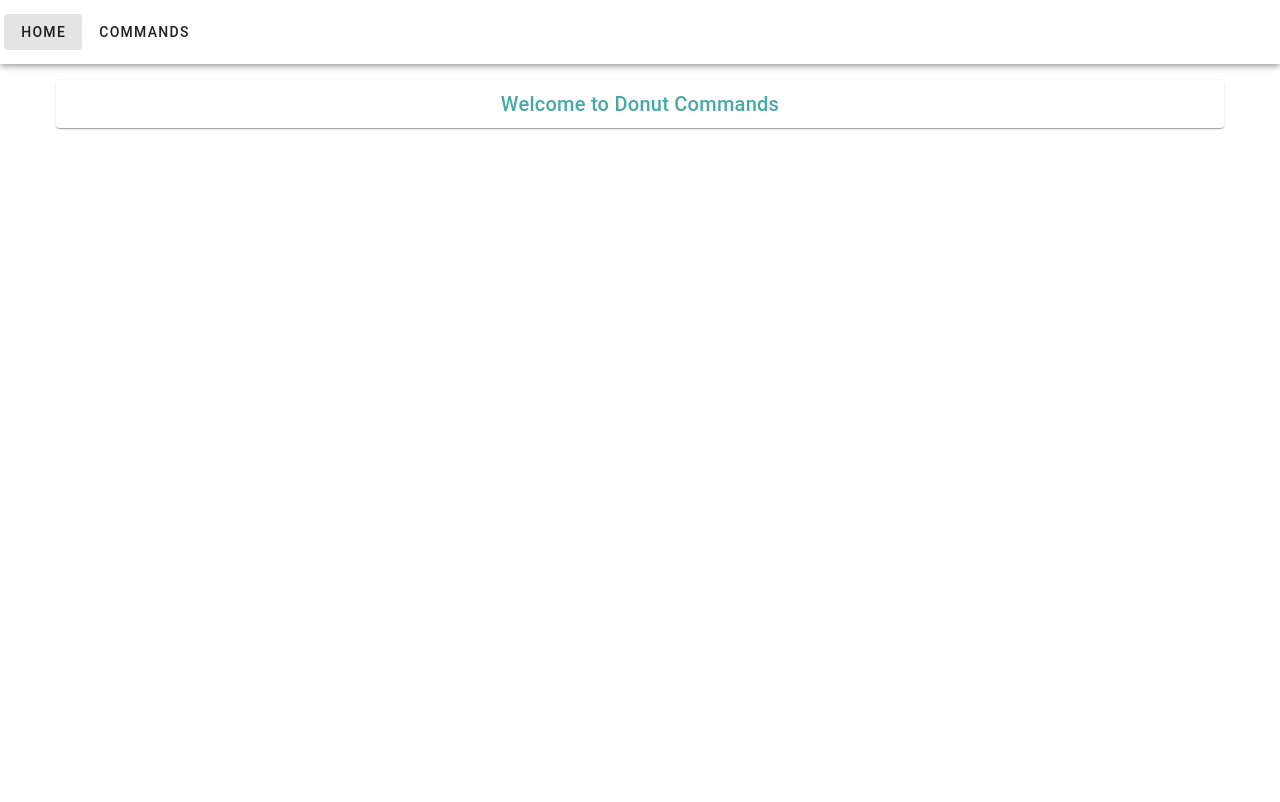
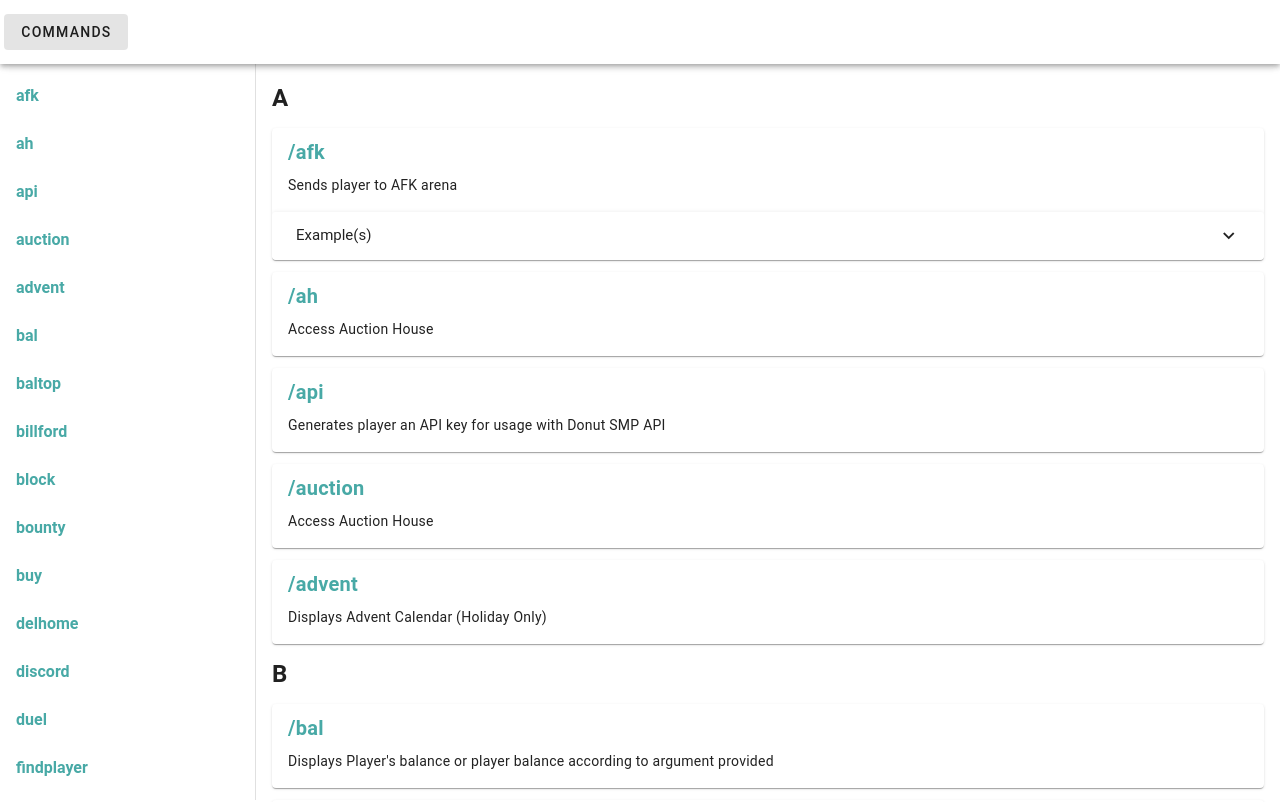
Before and after one commit to Leisoom/Donut-SMP-Commands, a Vue app: page / in a window 1280 px wide. Shown: the top 802 px of the page. Built offline with nearby package versions, Linux system fonts and the light colour scheme; a small style sheet from the web is missing.

Commit message:
Make commands default page, add sidebar for easy navigation

```diff
--- a/src/App.vue
+++ b/src/App.vue
@@ -1,9 +1,8 @@
 <template>
   <v-app>
     <v-app-bar>
-      <v-btn to="/">Home</v-btn>
+      <v-btn to="/">Commands</v-btn>
 
-      <v-btn to="/commands">Commands</v-btn>
     </v-app-bar>
     <v-main>
       <router-view />
--- a/src/components/Command.vue
+++ b/src/components/Command.vue
@@ -4,22 +4,20 @@
       /{{ command.command }}
     </v-card-title>
     <v-card-text>{{ command.description }}</v-card-text>
-    <v-card-item>
-      <v-expansion-panels v-if="command.examples !== null">
-      <v-expansion-panel title="Examples">
+    <v-expansion-panels v-if="command.examples">
+      <v-expansion-panel static title="Example(s)">
         <v-expansion-panel-text>
-        <v-card-text v-for="exp in command.examples" :key="exp.argument">
-          /{{command.command}} {{ exp.argument }} - {{ exp.description }}
-        </v-card-text>
+          <v-card-text v-for="exp in command.examples" :key="exp.argument">
+            /{{ command.command }} {{ exp.argument }} - {{ exp.description }}
+          </v-card-text>
         </v-expansion-panel-text>
       </v-expansion-panel>
-      </v-expansion-panels>
-    </v-card-item>
+    </v-expansion-panels>
   </v-card>
 </template>
 
 <script setup lang="ts">
-import type { Command } from '@/types/command';
+  import type { Command } from '@/types/command'
 
   defineProps<{
     command: Command
--- a/src/pages/Commands.vue
+++ /dev/null
@@ -1,34 +0,0 @@
-<template>
-  <v-container>
-    <div v-for="(cmds, letter) in groupedCommands" :key="letter">
-      <h2>{{ letter.toUpperCase() }}</h2>
-      <Command
-        v-for="cmd in cmds"
-        :key="cmd.command"
-        :command="cmd"
-      />
-    </div>
-  </v-container>
-</template>
-
-<script lang="ts" setup>
-  import { computed } from 'vue'
-  import rawCommands from '@/assets/commands.json'
-  import type { Command } from "@/types/command.ts"
-
-  const commands = rawCommands as Command[]
-
-  const groupedCommands = computed(() => {
-    return commands.reduce((acc, cmd) => {
-      const letter = cmd.command[0]!.toLowerCase()
-
-      if (!acc[letter]) {
-        acc[letter] = []
-      }
-
-      acc[letter].push(cmd)
-
-      return acc
-    }, {} as Record<string, Command[]>)
-  })
-</script>
--- a/src/pages/index.vue
+++ b/src/pages/index.vue
@@ -1,11 +1,48 @@
 <template>
   <v-container>
-    <v-card>
-      <v-card-title class="text-center text-secondary">Welcome to Donut Commands</v-card-title>
-    </v-card>
+    <v-navigation-drawer permanent>
+      <v-list>
+        <v-list-item v-for="cmd in rawCommands" :key="cmd.command" class="font-weight-bold text-secondary" :href="'#' + cmd.command">
+          {{ cmd.command }}
+        </v-list-item>
+      </v-list>
+    </v-navigation-drawer>
+    <div v-for="(cmds, letter) in groupedCommands" :key="letter">
+      <h2>{{ letter.toUpperCase() }}</h2>
+      <Command
+        v-for="cmd in cmds"
+        :id="cmd.command"
+        :key="cmd.command"
+        class="command-section"
+        :command="cmd"
+      />
+    </div>
   </v-container>
 </template>
 
 <script lang="ts" setup>
-  //
+  import type { Command } from '@/types/command.ts'
+  import { computed } from 'vue'
+  import rawCommands from '@/assets/commands.json'
+
+  const commands = rawCommands as Command[]
+
+  const groupedCommands = computed(() => {
+    return commands.reduce((acc, cmd) => {
+      const letter = cmd.command[0]!.toLowerCase()
+
+      if (!acc[letter]) {
+        acc[letter] = []
+      }
+
+      acc[letter].push(cmd)
+
+      return acc
+    }, {} as Record<string, Command[]>)
+  })
 </script>
+
+<style lang="scss" scoped>
+.command-section {
+  scroll-margin-top: 80px;
+}</style>
--- a/src/typed-router.d.ts
+++ b/src/typed-router.d.ts
@@ -19,7 +19,6 @@ declare module 'vue-router/auto-routes' {
    */
   export interface RouteNamedMap {
     '/': RouteRecordInfo<'/', '/', Record<never, never>, Record<never, never>>,
-    '/Commands': RouteRecordInfo<'/Commands', '/Commands', Record<never, never>, Record<never, never>>,
   }
 
   /**
@@ -37,10 +36,6 @@ declare module 'vue-router/auto-routes' {
       routes: '/'
       views: never
     }
-    'src/pages/Commands.vue': {
-      routes: '/Commands'
-      views: never
-    }
   }
 
   /**
```
